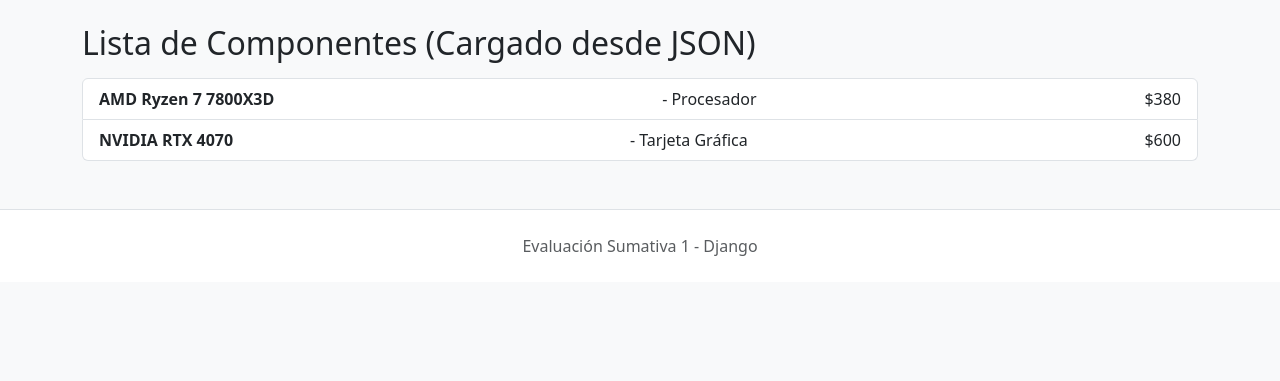
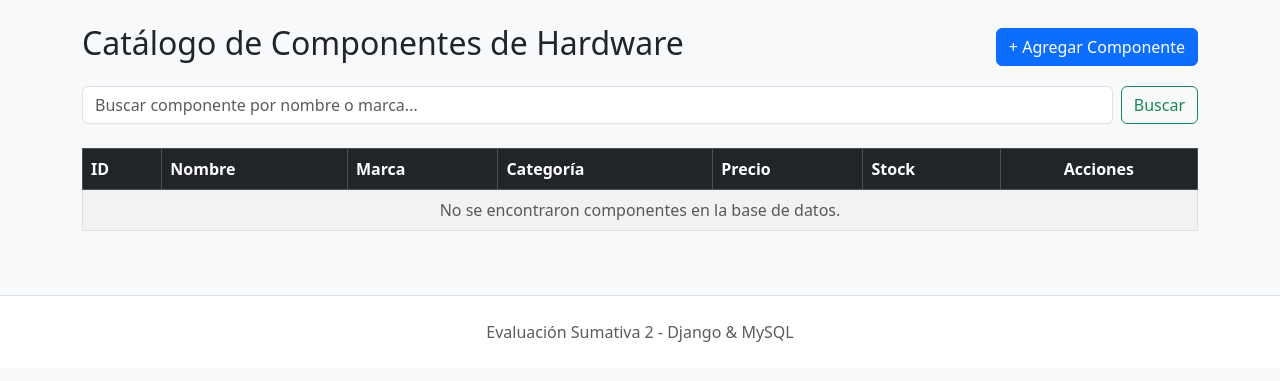
Before and after one commit to Erenestito845/prueba_django, a Django app: page /hard/componentes/ in a window 1280 px wide. Shown: the part 56-437 px from the top of the page. Run offline with Django 5.2, Linux system fonts and the light colour scheme; data that the repository does not hold is empty; some libraries are stand-ins or nearby versions.

Commit message:
cambios en el template

```diff
--- a/hardwareApp/views.py
+++ b/hardwareApp/views.py
@@ -1,11 +1,11 @@
 """Vistas del catálogo de componentes de hardware."""
 
-import json
+
 import os
 
 from django.shortcuts import render
 from django.conf import settings
-
+from .models import Componente
 
 def inicio_hardware(request):
     """Renderiza la página principal del catálogo de hardware."""
@@ -13,11 +13,7 @@ def inicio_hardware(request):
 
 
 def lista_hardware(request):
-    """Lee los componentes desde JSON y los envía a la plantilla del catálogo."""
-    # BASE_DIR permite localizar el JSON desde cualquier directorio de ejecución.
-    ruta_json = os.path.join(settings.BASE_DIR, 'data', 'hardware.json')
-    # Se cargan todos los componentes para entregarlos a la plantilla.
-    with open(ruta_json, 'r', encoding='utf-8') as file:
-        datos = json.load(file)
-    # La plantilla espera los datos bajo el nombre 'componentes'.
-    return render(request, 'hadwareApp/lista.html', {'componentes': datos})
+    # Obtiene todos los componentes guardados en la base de datos.
+    componentes = Componente.objects.all()
+    # Envía la lista a la plantilla con la clave que esta espera.
+    return render(request, 'hadwareApp/lista.html', {'componentes': componentes})
--- a/templates/base.html
+++ b/templates/base.html
@@ -1,24 +1,16 @@
-<!-- Permite cargar archivos estáticos, como CSS, JavaScript e imágenes. -->
 {% load static %}
-
-<!-- Define la estructura principal del documento HTML. -->
 <!DOCTYPE html>
 <html lang="es">
 <head>
-    <!-- Configura la codificación para mostrar correctamente los caracteres en español. -->
     <meta charset="UTF-8">
-    <!-- Permite que cada página hija defina su propio título. -->
     <title>{% block title %}Mi Sitio Web{% endblock %}</title>
-    <!-- Carga los estilos de Bootstrap desde la carpeta static/css. -->
     <link rel="stylesheet" href="{% static 'css/bootstrap.min.css' %}">
 </head>
 <body class="bg-light">
-    <!-- Barra de navegación principal del sitio. -->
+    <!-- Barra de navegación principal -->
     <nav class="navbar navbar-expand-lg navbar-dark bg-dark mb-4">
         <div class="container">
-            <!-- Enlace al inicio de la sección de videojuegos. -->
             <a class="navbar-brand" href="{% url 'juegos_inicio' %}">Portal Informativo</a>
-            <!-- Enlaces para navegar entre las secciones del sitio. -->
             <div class="navbar-nav">
                 <a class="nav-link" href="{% url 'juegos_inicio' %}">Inicio Juegos</a>
                 <a class="nav-link" href="{% url 'juegos_lista' %}">Catálogo Juegos</a>
@@ -28,17 +20,16 @@
         </div>
     </nav>
 
-    <!-- Contenedor donde se inserta el contenido de cada plantilla hija. -->
+    <!-- Contenido dinámico -->
     <div class="container">
         {% block content %}{% endblock %}
     </div>
 
-    <!-- Pie de página que aparece en todas las páginas. -->
+    <!-- Pie de página -->
     <footer class="text-center py-4 mt-5 bg-white border-top">
-        <p class="text-muted mb-0">Evaluación Sumativa 1 - Django</p>
+        <p class="text-muted mb-0">Evaluación Sumativa 2 - Django & MySQL</p>
     </footer>
 
-    <!-- Carga el JavaScript de Bootstrap desde la carpeta static/js. -->
     <script src="{% static 'js/bootstrap.bundle.min.js' %}"></script>
 </body>
 </html>
--- a/templates/hadwareApp/lista.html
+++ b/templates/hadwareApp/lista.html
@@ -1,11 +1,54 @@
 {% extends 'base.html' %}
+
 {% block content %}
-<h2>Lista de Componentes (Cargado desde JSON)</h2>
-<ul class="list-group mt-3">
-    {% for c in componentes %}
-        <li class="list-group-item d-flex justify-content-between">
-            <strong>{{ c.nombre }}</strong> - {{ c.tipo }} <span>${{ c.precio }}</span>
-        </li>
-    {% endfor %}
-</ul>
+<div class="d-flex justify-content-between align-items-center mb-3">
+    <h2>Catálogo de Componentes de Hardware</h2>
+    <!-- Botón Agregar visual -->
+    <button class="btn btn-primary" type="button">
+        + Agregar Componente
+    </button>
+</div>
+
+<!-- Barra de Búsqueda visual -->
+<form class="d-flex mb-4" role="search">
+    <input class="form-control me-2" type="search" placeholder="Buscar componente por nombre o marca...">
+    <button class="btn btn-outline-success" type="submit">Buscar</button>
+</form>
+
+<!-- Tabla de Componentes desde BD con Acciones Modificar / Eliminar -->
+<div class="table-responsive">
+    <table class="table table-striped table-hover table-bordered bg-white">
+        <thead class="table-dark">
+            <tr>
+                <th>ID</th>
+                <th>Nombre</th>
+                <th>Marca</th>
+                <th>Categoría</th>
+                <th>Precio</th>
+                <th>Stock</th>
+                <th class="text-center">Acciones</th>
+            </tr>
+        </thead>
+        <tbody>
+            {% for c in componentes %}
+            <tr>
+                <td>{{ c.id }}</td>
+                <td><strong>{{ c.nombre }}</strong></td>
+                <td>{{ c.marca }}</td>
+                <td>{{ c.categoria.nombre }}</td>
+                <td>${{ c.precio }}</td>
+                <td>{{ c.stock }}</td>
+                <td class="text-center">
+                    <button class="btn btn-warning btn-sm">Modificar</button>
+                    <button class="btn btn-danger btn-sm">Eliminar</button>
+                </td>
+            </tr>
+            {% empty %}
+            <tr>
+                <td colspan="7" class="text-center text-muted">No se encontraron componentes en la base de datos.</td>
+            </tr>
+            {% endfor %}
+        </tbody>
+    </table>
+</div>
 {% endblock %}
```
Also changed, not shown: juegosApp/views.py (+5 -10 lines), templates/hadwareApp/inicio.html (+6 -4 lines), templates/juegosApp/inicio.html (+4 -14 lines), templates/juegosApp/lista.html (+47 -14 lines).
